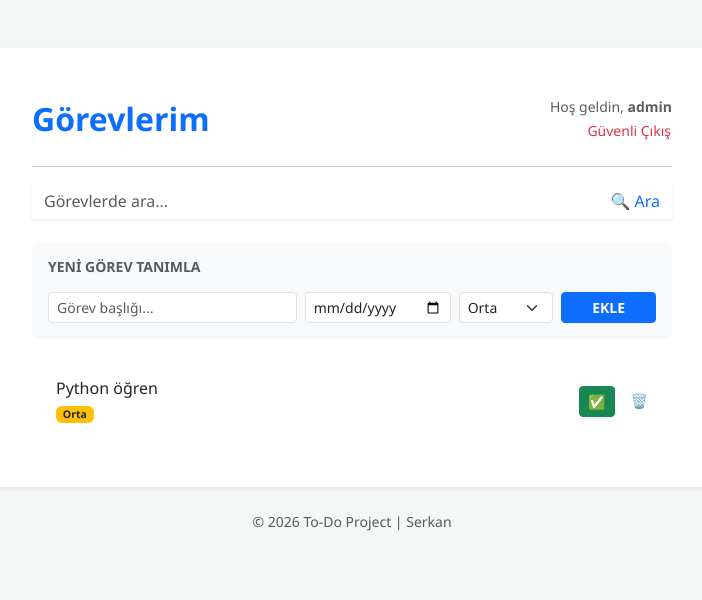
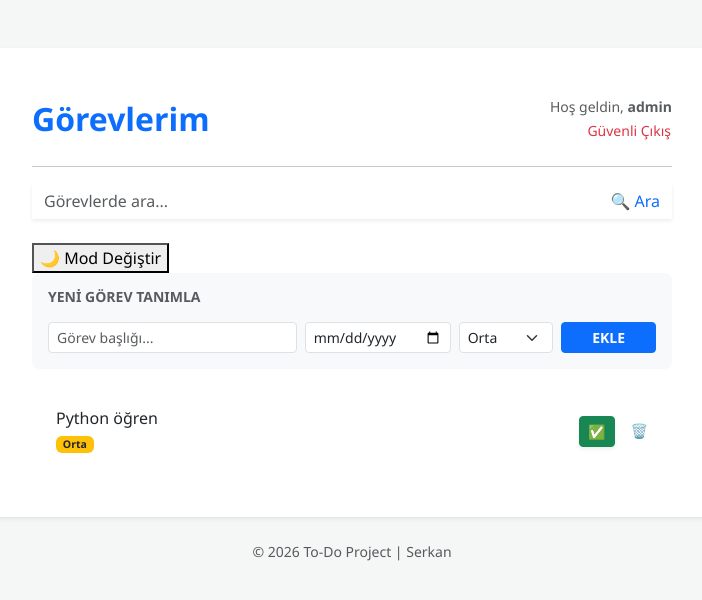
Before and after one commit to serkanoven/to-do-django, a Django app: page / in a window 1280 px wide. Shown: the top 600 px of the page, without its empty margins (288-990 px from the left). Run offline with Django 5.2, Linux system fonts and the light colour scheme; a user stored in the database is signed in; data comes from the database, SQL or seed files in the repository.

Commit message:
JavaScript'in en primitive formu eklendi

```diff
--- a/tasks/templates/tasks/index.html
+++ b/tasks/templates/tasks/index.html
@@ -78,6 +78,44 @@
                   🔍 Ara
                 </button>
               </form>
+
+              <button id="theme-toggle">🌙 Mod Değiştir</button>
+
+              <script>
+                const btn = document.getElementById('theme-toggle');
+                const currentTheme = localStorage.getItem('theme');
+
+                // Sayfa yüklendiğinde tercihi hatırla
+                if (currentTheme === 'dark') {
+                  document.body.classList.add('dark-theme');
+                }
+
+                btn.addEventListener('click', () => {
+                  document.body.classList.toggle('dark-theme');
+                  let theme = 'light';
+                  if (document.body.classList.contains('dark-theme')) {
+                    theme = 'dark';
+                  }
+                  localStorage.setItem('theme', theme); // Tarayıcı hafızasına kaydet
+                });
+                document
+                  .getElementById('search-input')
+                  .addEventListener('keyup', function (e) {
+                    let term = e.target.value.toLowerCase();
+                    let tasks = document.querySelectorAll('.task-card');
+
+                    tasks.forEach((task) => {
+                      let title = task
+                        .querySelector('.task-title')
+                        .textContent.toLowerCase();
+                      if (title.indexOf(term) != -1) {
+                        task.style.display = 'flex';
+                      } else {
+                        task.style.display = 'none';
+                      }
+                    });
+                  });
+              </script>
 
               <div class="bg-light p-3 rounded-3 mb-4">
                 <h6 class="text-muted mb-3 small fw-bold text-uppercase">
```
